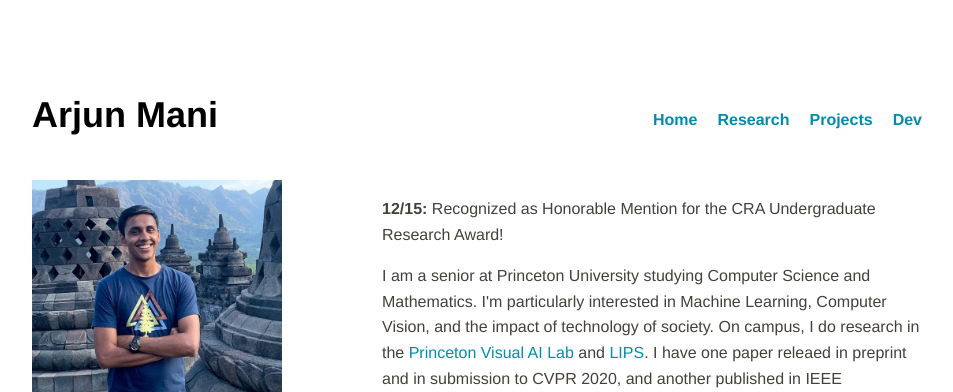
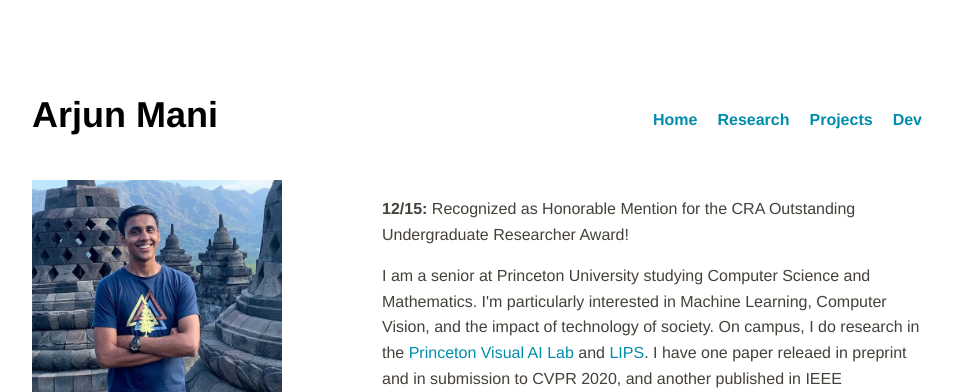
Before and after one commit to arjun-mani/arjun-mani.github.io, a Jekyll site: the page built from index.html, in a window 1280 px wide and 900 px high. Shown: the top 392 px of the window, without its empty margins (160-1113 px from the left). Built offline with Jekyll 4.4.1, drawn with Linux system fonts in a browser that asks for light colours.

Commit message:
Update index.html

```diff
--- a/index.html
+++ b/index.html
@@ -11,7 +11,7 @@ title: Home
 		<img class="left" src="/imgs/profile.jpg" width="100%">
 	</div>
 	<div class="divTableCell">
-		<p><b>12/15:</b> Recognized as Honorable Mention for the CRA Undergraduate Research Award!</p>
+		<p><b>12/15:</b> Recognized as Honorable Mention for the CRA Outstanding Undergraduate Researcher Award!</p>
 		<p>I am a senior at Princeton University studying Computer Science and Mathematics. I'm particularly interested in Machine Learning, Computer Vision, and the impact of technology of society.
 			On campus, I do research in the <a href="https://visualai.princeton.edu/" target="_blank">Princeton Visual AI Lab</a> and <a href="https://lips.cs.princeton.edu/" target="_blank">LIPS</a>. I have one paper releaed in preprint and in submission to CVPR 2020, and another published in IEEE Transactions on Medical Imaging. I am also President of <a href="https://princetonds.io/" target="_blank">Princeton Data Science</a>. Please check out my research and projects below! </p>
 		<p>Outside of academics, I am an Indian Classical Music vocalist and perform concerts in the US and India.</p>
```
